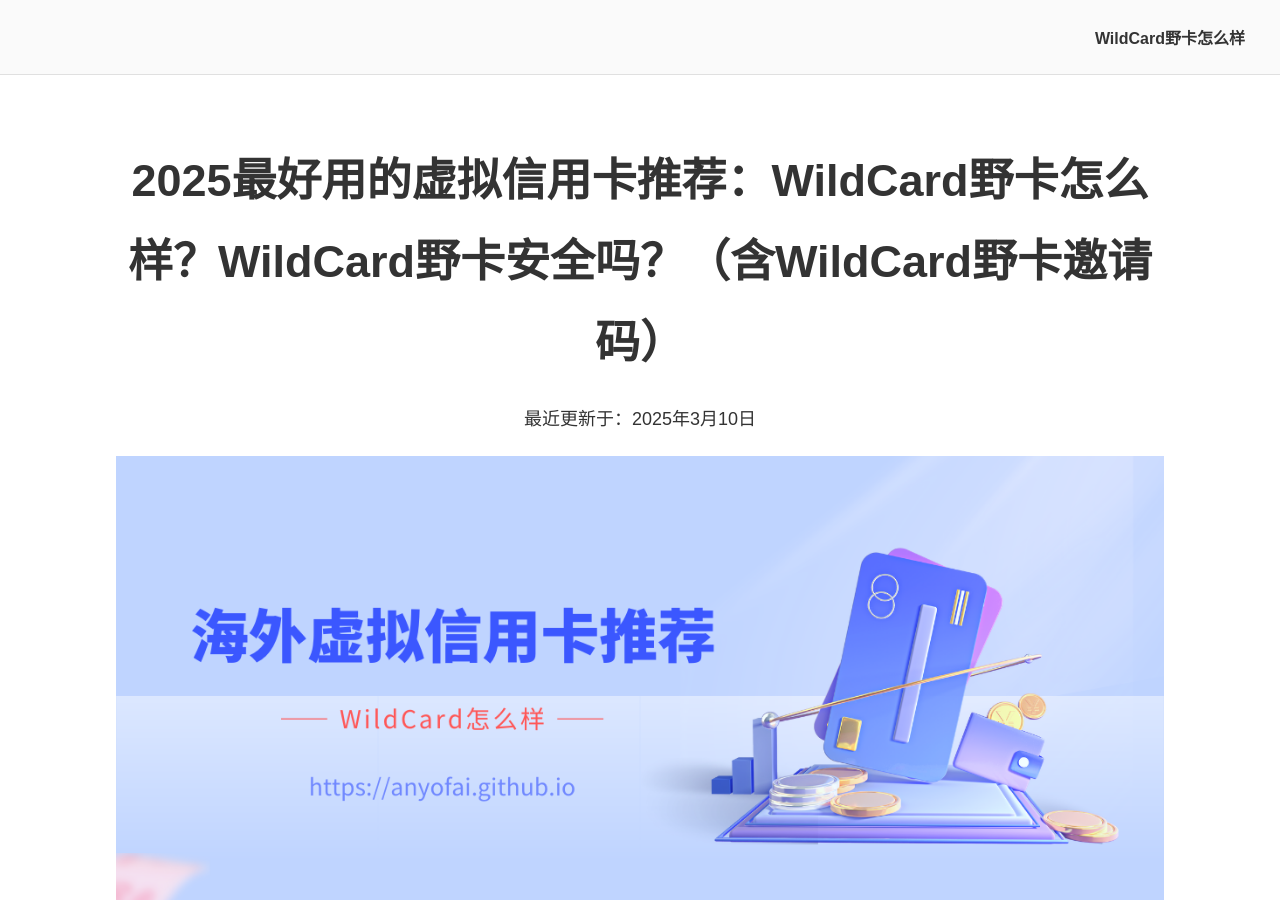
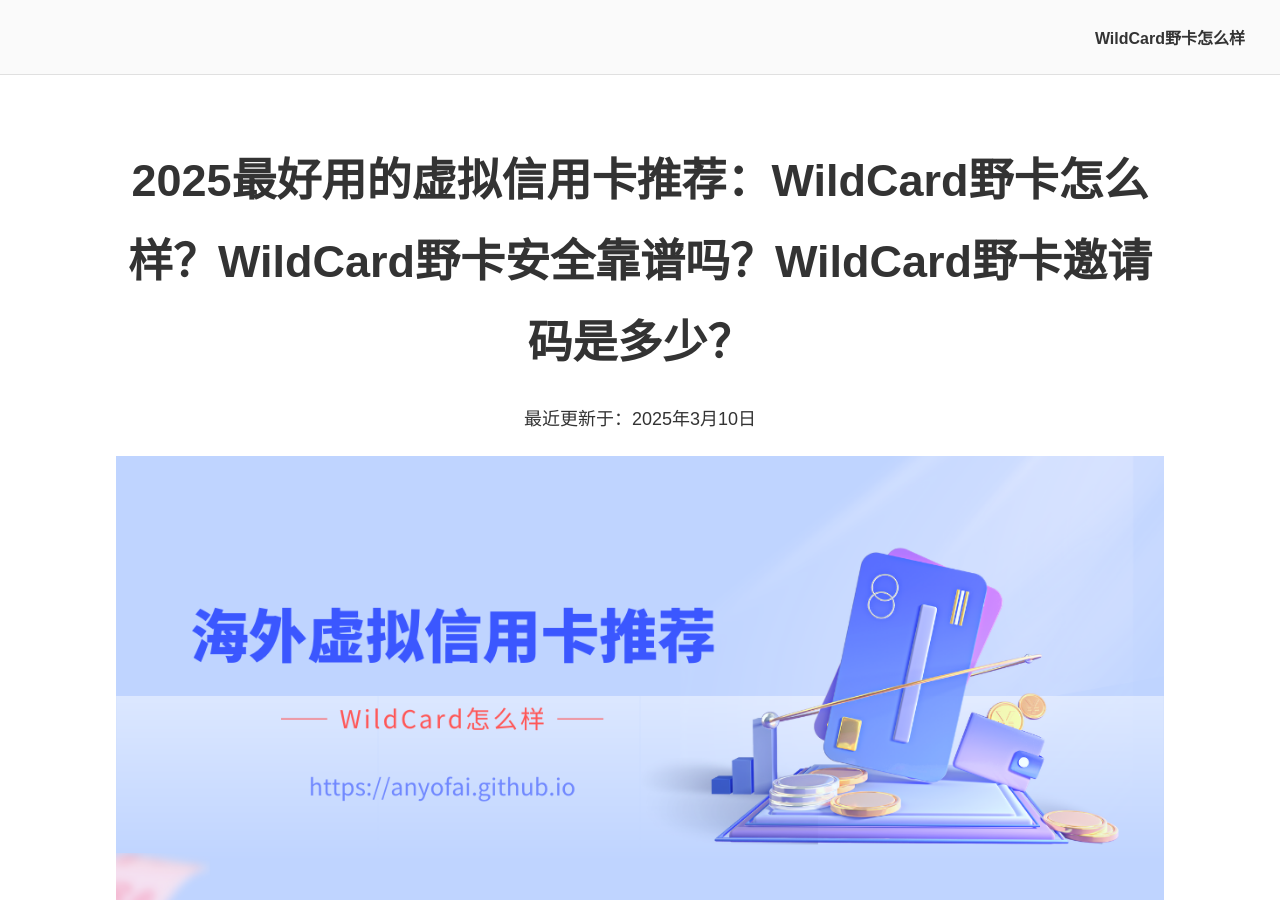
Before and after one commit to anyofai/anyofai.github.io, a Jekyll site: the page built from index.md, in a window 1280 px wide and 900 px high. Built offline with Jekyll 4.4.1, drawn with Linux system fonts in a browser that asks for light colours.

Commit message:
Update index.md

```diff
--- a/index.md
+++ b/index.md
@@ -1,10 +1,10 @@
 ---
 layout: default
-title: 2025最好用的虚拟信用卡推荐：WildCard野卡怎么样？WildCard野卡安全吗？（含WildCard野卡邀请码）
+title: 2025最好用的虚拟信用卡推荐：WildCard野卡怎么样？WildCard野卡安全靠谱吗？WildCard野卡邀请码是多少？
 description: 本文将详细解答WildCard野卡怎么样、WildCard野卡安全吗等常见问题，并深入介绍野卡虚拟信用卡能用来干什么以及如何获取野卡虚拟信用卡。文中还提到使用野卡邀请码“ANYOFAI”可享开卡优惠，帮助用户轻松解决跨境支付问题，是国内用户的理想选择。
 ---
 
-# 2025最好用的虚拟信用卡推荐：WildCard野卡怎么样？WildCard野卡安全吗？（含WildCard野卡邀请码）
+# 2025最好用的虚拟信用卡推荐：WildCard野卡怎么样？WildCard野卡安全靠谱吗？WildCard野卡邀请码是多少？
 
 <p align="center">最近更新于：2025年3月10日</p>
 
```
